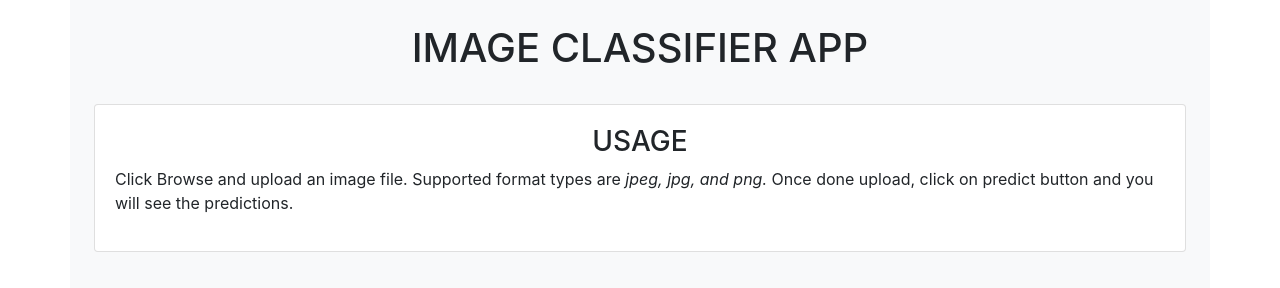
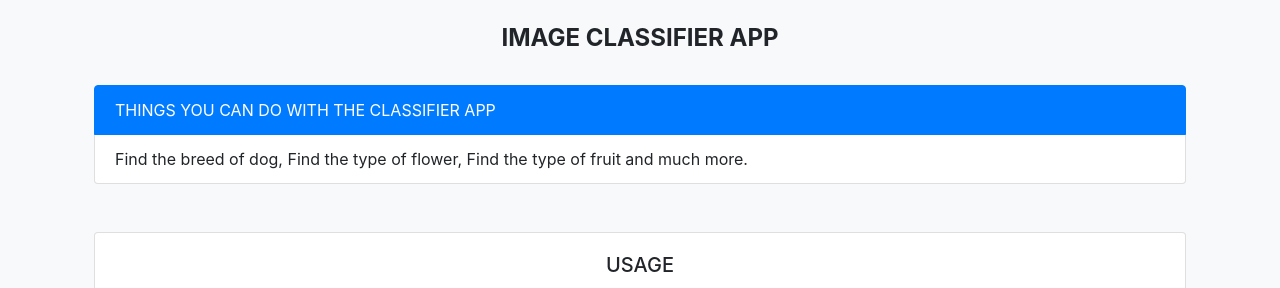
Before and after one commit to imaaditya-stack/Image-Classifier-Flask-App, a Flask app: page /demo in a window 1280 px wide. Shown: the top 288 px of the page. Run offline with Flask 2, Linux system fonts and the light colour scheme; some libraries are stand-ins or nearby versions.

Commit message:
Update index.html

```diff
--- a/templates/index.html
+++ b/templates/index.html
@@ -8,15 +8,22 @@
     <!-- Bootstrap CSS -->
     <link rel="stylesheet" href="https://maxcdn.bootstrapcdn.com/bootstrap/4.0.0/css/bootstrap.min.css" integrity="sha384-Gn5384xqQ1aoWXA+058RXPxPg6fy4IWvTNh0E263XmFcJlSAwiGgFAW/dAiS6JXm" crossorigin="anonymous">
 
+    <link rel= "stylesheet" type= "text/css" href= "{{ url_for('static',filename='main.css') }}">
+
     <title>demo</title>
   </head>
-  <body>
+  <body class="bg-light">
 
-    <div class="container bg-light p-4">
-        <h1 class="text-uppercase text-center">image classifier app</h1><br>
+
+    <div class="container p-4">
+        <h4 class="text-uppercase text-center font-weight-bold">image classifier app</h4><br>
+        <ul class="list-group">
+          <li class="list-group-item active text-uppercase">Things you can do with the classifier app</li>
+          <li class="list-group-item">Find the breed of dog, Find the type of flower, Find the type of fruit and much more.</li>
+      </ul><br><br>
         <div class="card">
           <div class="card-body">
-            <h3 class="text-uppercase text-center">Usage</h3>
+            <h5 class="text-uppercase text-center">Usage</h5>
             <p>Click Browse and upload an image file. Supported format types are <bold><em>jpeg, jpg, and png.</em> </bold>Once done upload, click on predict button and you will see the predictions.</p>
             </div>
         </div><br><br>
@@ -49,7 +56,8 @@
             </div>
             <button type="submit" class="btn btn-primary btn-block text-uppercase">predict</button>
             <br>
-            <p class="text-uppercase text-center">Developed by aaditya ghag</p>
+            <p class="text-center text-uppercase">Developed by aaditya ghag</p>
+            <p class="text-center text-primary"><a href="https://github.com/imaaditya-stack/Image-Classifier-Flask-App">View Source Code</a></p>
         </form>
     </div>
 
```
